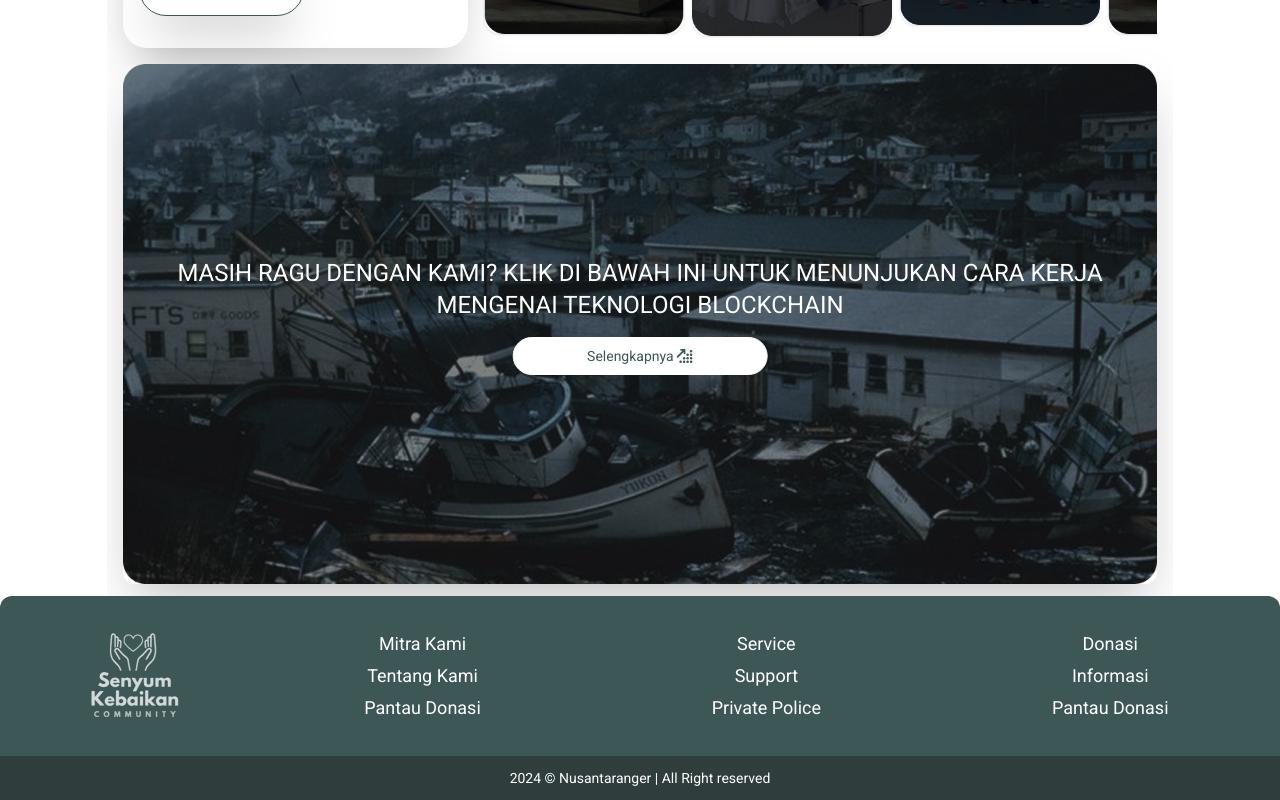
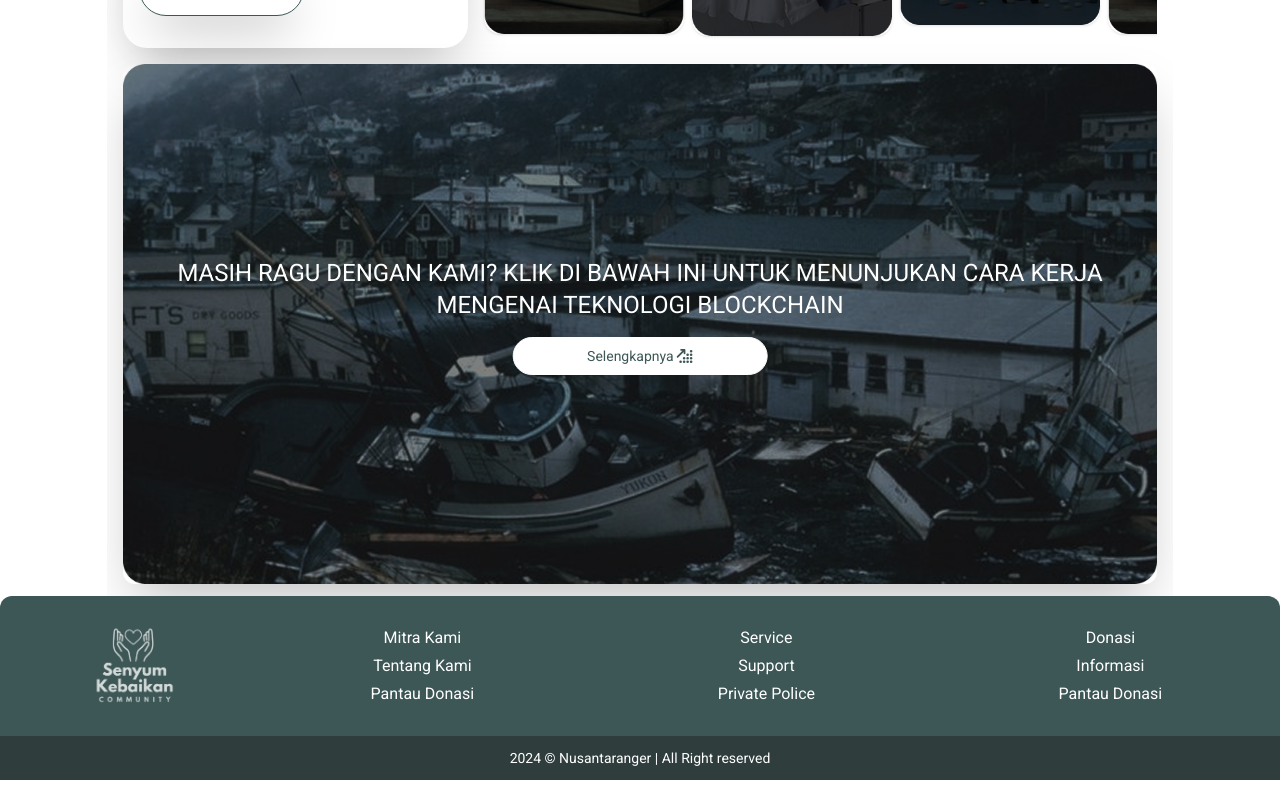
Before and after one commit to afifudin24/SenyumKebaikan, a React (Vite) app: page / in a window 1280 px wide. Shown: the part 2318-3118 px from the top of the page. Built offline with nearby package versions, Linux system fonts and the light colour scheme; the HTML template or start-up script is replaced by a standard one; what chartjs-plugin-datalabels would draw is missing.

Commit message:
update lagi

```diff
--- a/src/components/Footer.jsx
+++ b/src/components/Footer.jsx
@@ -7,11 +7,11 @@ const Footer = ({className}) => {
       <div className="flex flex-col md:flex-row justify-between rounded-2xl items-center md:items-center md:px-2 md:py-0">
         {/* Logo & Divider */}
         <div className="text-center   items-center md:items-center w-1/4 md:w-1/4">
-          <img src={Logo1} alt="Senyum Kebaikan" className="mx-auto  h-40" />
+          <img src={Logo1} alt="Senyum Kebaikan" className="mx-auto  h-35" />
 
         </div>
         {/* Menu Columns */}
-        <div className="flex flex-col md:flex-row font-primary gap-6 text-sm md:text-lg w-full justify-around">
+        <div className="flex flex-col md:flex-row font-primary gap-6 text-sm md:text-base w-full justify-around">
           <div className="flex flex-col text-center gap-1">
             <span>Mitra Kami</span>
             <span>Tentang Kami</span>
```
